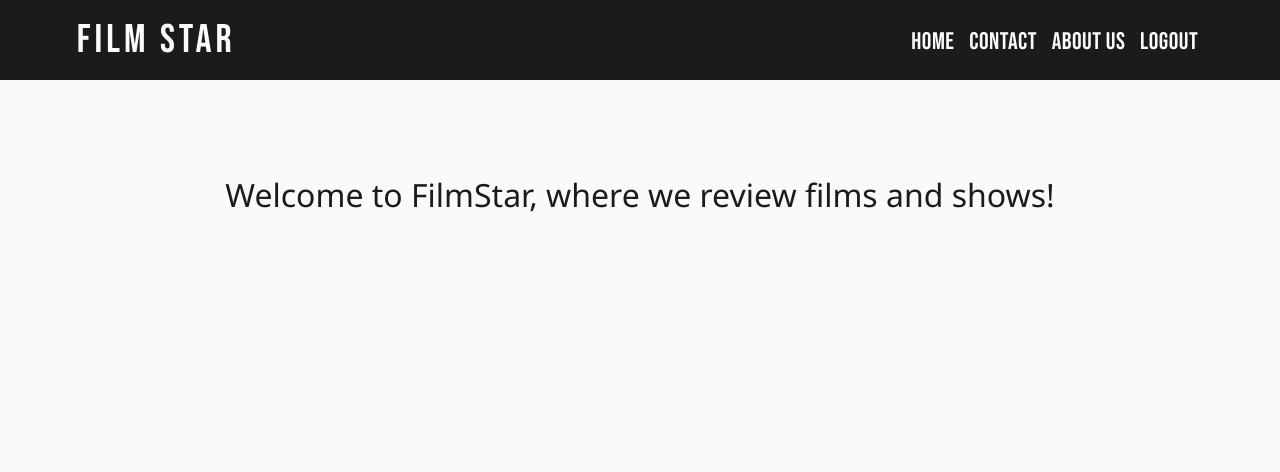
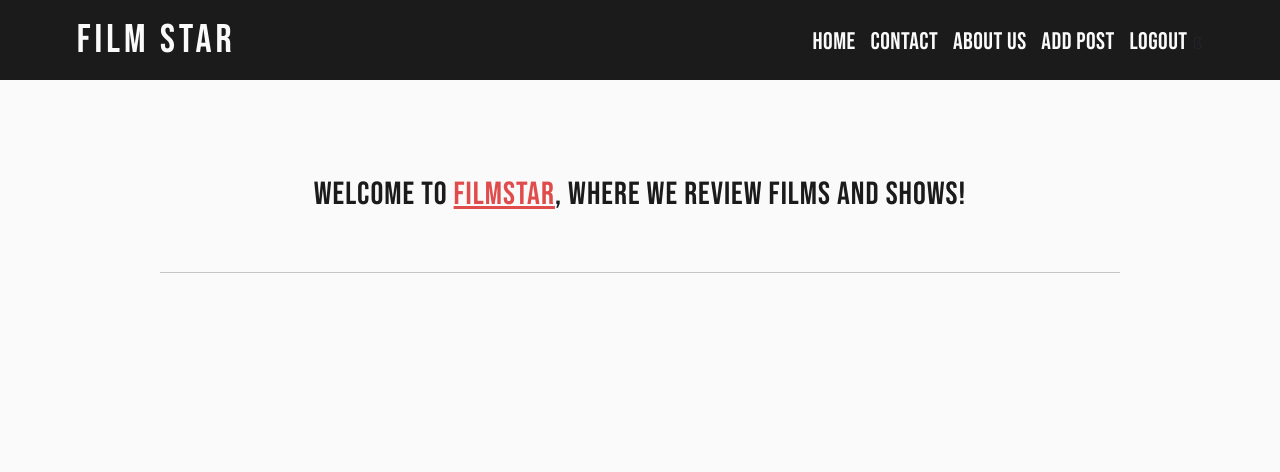
Before and after one commit to Code-Institute-Submissions/Hemenhk-filmstar_JanResub, a Django app: page / in a window 1280 px wide. Shown: the top 472 px of the page. Run offline with Django 3.2, Linux system fonts and the light colour scheme; the visitor is signed in with stand-in values (Sample User, id 1); data that the repository does not hold is empty; some libraries are stand-ins or nearby versions.

Commit message:
Add add and edit posts urls

```diff
--- a/blog/urls.py
+++ b/blog/urls.py
@@ -12,4 +12,8 @@ urlpatterns = [
     path('like/<slug:slug>', views.PostLike.as_view(), name='post_like'),
     path('contact', views.contact, name="contact"),
     path('about', views.about, name="about"),
+    path('add/', views.add_post, name="add_post"),
+    path('<slug:slug>/edit/', views.about, name="post_edit"),
+    path('<slug:slug>/delete/', views.delete_post, name="post_delete"),
+
 ]
--- a/blog/views.py
+++ b/blog/views.py
@@ -1,5 +1,6 @@
 from django.shortcuts import render, get_object_or_404, reverse
 from django.http import HttpResponseRedirect, HttpResponse
+from django.contrib.auth.decorators import login_required
 from django.views import generic, View
 from .models import Post
 from .forms import ContactForm, CommentForm
@@ -111,3 +112,78 @@ def contact(request):
 
 def about(request):
     return render(request, "about.html")
+
+
+@login_required
+def add_post(request):
+    """ Add a post """
+    if not request.user.is_superuser:
+        messages.error(request, 'Sorry, only admin can do that.')
+        return redirect(reverse('home'))
+
+    if request.method == 'POST':
+        form = PostForm(request.POST)
+        if form.is_valid():
+            form.save()
+            messages.success(request, 'Successfully added post!')
+            return redirect('home')
+        else:
+            messages.error(request,
+                           'Failed to add post. '
+                           'Please ensure the form is valid.')
+    else:
+        form = PostForm()
+
+    template = 'add_post.html'
+    context = {
+        'form': form,
+    }
+
+    return render(request, template, context)
+
+
+@login_required
+def edit_post(request, slug, *args, **kwargs):
+    """ Edit a post """
+    if not request.user.is_superuser:
+        messages.error(request, 'Sorry, only admin can do that.')
+        return redirect(reverse('home'))
+
+    queryset = Post.objects.filter(status=1)
+    post = get_object_or_404(queryset, slug=slug)
+
+    if request.method == 'POST':
+        form = PostForm(request.POST, request.FILES, instance=post)
+        if form.is_valid():
+            form.save()
+            messages.success(request, 'Successfully updated post!')
+            return redirect(reverse('post_detail', args=[slug]))
+        else:
+            messages.error(request,
+                           'Failed to update post. Please ensure the form '
+                           'is valid.')
+    else:
+        form = PostForm(instance=post)
+        messages.info(request, f'You are editing {post.title}')
+
+    template = 'edit_post.html'
+    context = {
+        'form': form,
+        'post': post,
+    }
+
+    return render(request, template, context)
+
+
+@login_required
+def delete_post(request, slug, *args, **kwargs):
+    """ Delete a post """
+    if not request.user.is_superuser:
+        messages.error(request, 'Sorry, only admin can do that.')
+        return redirect(reverse('home'))
+
+    queryset = Post.objects.filter(status=1)
+    post = get_object_or_404(queryset, slug=slug)
+    post.delete()
+    messages.success(request, 'Post deleted!')
+    return redirect(reverse('home'))
--- a/filmstar/settings.py
+++ b/filmstar/settings.py
@@ -30,7 +30,7 @@ SECRET_KEY = os.environ.get('SECRET_KEY')
 
 
 # SECURITY WARNING: don't run with debug turned on in production!
-DEBUG = False
+DEBUG = True
 
 X_FRAME_OPTIONS = 'SAMEORIGIN'
 
--- a/static/css/style.css
+++ b/static/css/style.css
@@ -5,6 +5,22 @@ body {
 
 h1, h3 {
     font-family: 'Bebas Neue', sans-serif;
+}
+
+h2 {
+    font-family: 'Bebas Neue', sans-serif;
+    letter-spacing: 1px;
+}
+
+.hr {
+    width: 75%;
+    margin: 0 auto;
+    margin-bottom: 10px;
+}
+
+.name {
+    color: #e04c4c;
+    text-decoration: underline;
 }
 
 .links {
@@ -136,9 +152,10 @@ nav .fa-solid {
 }
 
 .author {
-    color: #1c1b1b;
+    color: #fafafa;
     font-family: 'Bebas Neue';
-    letter-spacing: 0.5px;
+    font-size: x-large;
+    letter-spacing: 1px;
     margin: 4px;
     text-transform: uppercase;
 }
@@ -194,7 +211,8 @@ nav .fa-solid {
 .page-link {
     font-family: 'Bebas Neue', sans-serif;
     font-size: 1.5rem;
-    color: #e04c4c;
+    color: #fafafa;
+    background-color: #e04c4c;
     border-radius: 8px;
 }
 
--- a/templates/base.html
+++ b/templates/base.html
@@ -46,8 +46,11 @@
 
                     {% if user.is_authenticated %}
                     <li class="nav-item">
+                        <a href="{% url 'add_post' %}">ADD POST</a>
+                    </li>
+                    <li class="nav-item">
                         <a href="{% url 'account_logout' %}">LOGOUT</a>
-                    </li>
+                    </li>ß
                     {% else %}
                     <li class="nav-item">
                         <a href="{% url 'account_signup' %}">SIGN UP</a>
--- a/templates/index.html
+++ b/templates/index.html
@@ -6,9 +6,10 @@
     <div class="home-wrapper">
         <div class="hero-banner">
             <div>
-                <h2>Welcome to FilmStar, where we review films and shows!</h2>
+                <h2>Welcome to <span class="name">FilmStar</span>, where we review films and shows!</h2>
             </div>
         </div>
+        <hr class="hr">
         <!-- Note that this code was used from Code Institute's 'I think Therefore I blog project' -->
         <div class="container">
             <div class="row">
```
Also changed, not shown: templates/add_post.html (added, +45 -0 lines), templates/post_edit.html (added, +48 -0 lines), templates/tests/post_edit.html (deleted, +0 -1 lines).
